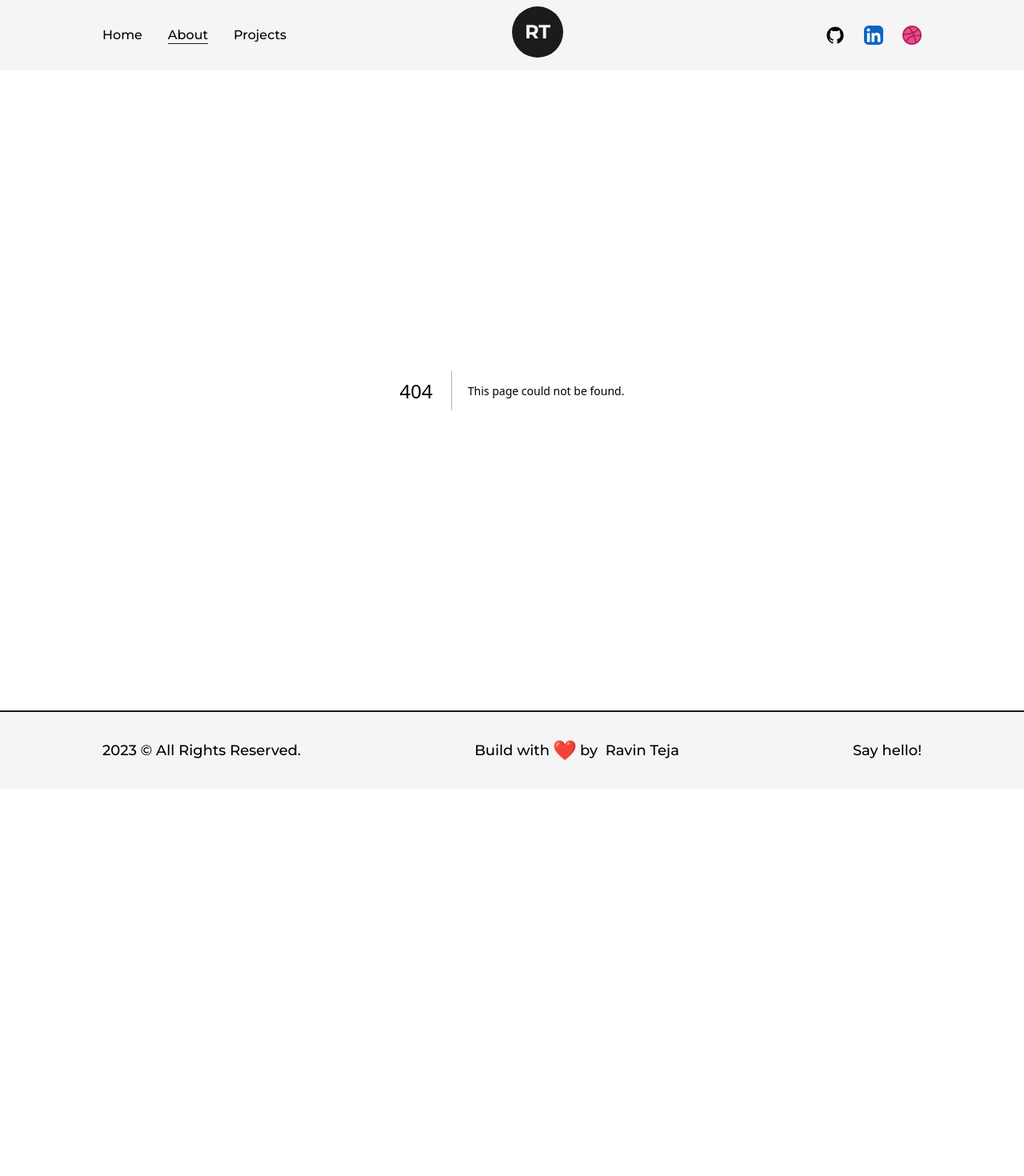
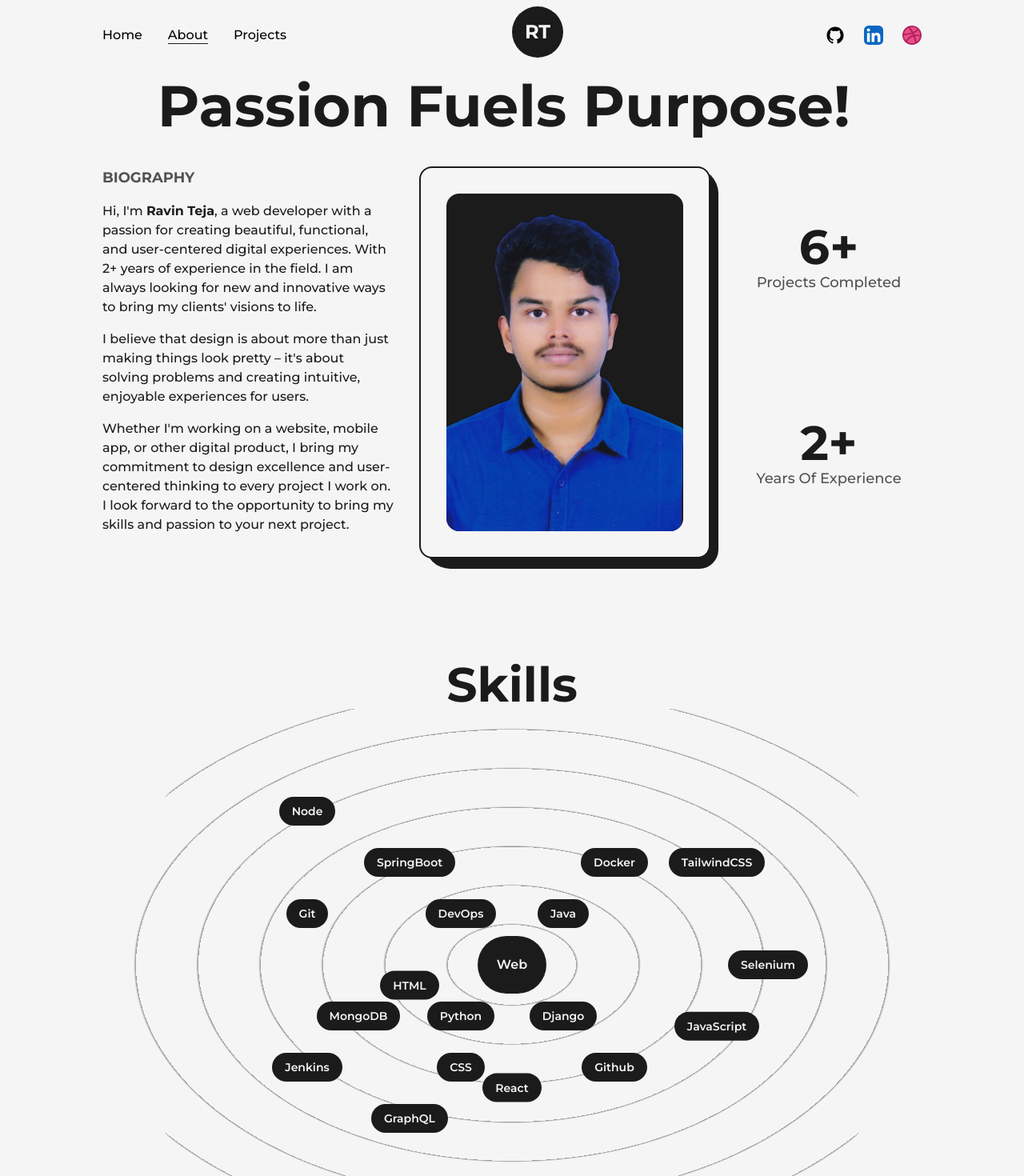
Before and after one commit to RAVINTEJA/portfolio, a Next.js app: page /about in a window 1280 px wide. Before the commit this address had no page. Shown: the top 1470 px of the page at 80% size. Before the commit the page ends 986 px from the top, so only its background shows below. Built offline with nearby package versions, Linux system fonts and the light colour scheme.

Commit message:
Created Good about page and also created skills compenets

```diff
--- a/src/components/AnimatedText.js
+++ b/src/components/AnimatedText.js
@@ -35,7 +35,8 @@ const AnimatedText = ({ text, className }) => {
     overflow-hidden"
     >
       <motion.h1
-        className={`inline-block w-full text-dark font-bold capitalize text-8xl ${className}`}
+        className={`inline-block text-dark dark:text-light
+        font-bold w-full capitalize  mb-16 ${className}`}
         variants={quote}
         initial="initial"
         animate="animate"
--- /dev/null
+++ b/src/components/Card.js
@@ -0,0 +1,12 @@
+import React from "react";
+
+const Card = ({children,className}) => {
+  return (
+    <div class={`relative h-max rounded-2xl border-2 border-solid border-dark  bg-light p-8 dark:border-light dark:bg-dark ${className}`}>
+      <div class="absolute  top-0 -right-3 -z-10 h-[103%] w-[102%]  rounded-[2rem] rounded-br-3xl  bg-dark dark:bg-light  "></div>
+      {children}
+    </div>
+  );
+};
+
+export default Card;
--- /dev/null
+++ b/src/components/Skills.js
@@ -0,0 +1,67 @@
+import React from "react";
+import { motion } from "framer-motion";
+
+const Skill = ({ name, x, y }) => {
+  return (
+    <motion.div
+      className="cursor-pointer w-max origin-center absolute  font-semibold bg-dark text-light py-3 px-6 rounded-full dark:bg-light dark:text-dark lg:py-2 lg:px-4 md:text-sm md:py-1.5 md:px-3  xs:bg-transparent xs:dark:bg-transparent xs:text-dark xs:dark:text-light xs:font-bold "
+      whileHover={{ scale: 1.05 }}
+      initial={{ x:0, y:0 }}
+      animate={{ x: x, y: y }}
+      transition={{ duration: 1.5}}
+    >
+      {name}
+    </motion.div>
+  );
+};
+
+
+const skillsList = [
+    { name: "HTML", x: "-10vw", y: "2vw" },
+    { name: "CSS", x: "-5vw", y: "10vw" },
+    { name: "JavaScript", x: "20vw", y: "6vw" },
+    { name: "React", x: "0vw", y: "12vw" },
+    { name: "Node", x: "-20vw", y: "-15vw" },
+    { name: "MongoDB", x: "-15vw", y: "5vw" },
+    { name: "Git", x: "-20vw", y: "-5vw" },
+    { name: "Python", x: "-5vw", y: "5vw" },
+    { name: "Github", x: "10vw", y: "10vw" },
+    { name: "TailwindCSS", x: "20vw", y: "-10vw" },
+    { name: "Java", x: "5vw", y: "-5vw" },
+    { name: "SpringBoot", x: "-10vw", y: "-10vw" },
+    { name: "Jenkins", x: "-20vw", y: "10vw" },
+    { name: "DevOps", x: "-5vw", y: "-5vw" },
+    { name: "Docker", x: "10vw", y: "-10vw" },
+    { name: "Selenium", x: "25vw", y: "0vw" },
+    { name: "Django", x: "5vw", y: "5vw" },
+    { name: "GraphQL", x: "-10vw", y: "15vw" },
+    ];
+
+
+
+const Skills = () => {
+  return (
+    <>
+      <h2 class="font-bold text-8xl mt-64 w-full text-center md:text-6xl md:mt-32">
+        Skills
+      </h2>
+      <div className="w-full h-[100vh] relative bg-circularLight dark:bg-circularDark  flex items-center justify-center  mb-64 md:mb-32 rounded-full lg:bg-circularLightLg lg:dark:bg-circularDarkLg md:bg-circularLightMd md:dark:bg-circularDarkMd  sm:bg-circularLightSm sm:dark:bg-circularDarkSm lg:h-[80vh] sm:h-[60vh] xs:h-[50vh]  ">
+        <motion.div
+          className="cursor-pointer flex rounded-full font-semibold bg-dark text-light p-8 shadow-dark dark:bg-light dark:text-dark lg:p-6 md:p-4 xs:text-xs xs:p-2 "
+          whileHover={{ scale: 1.05 }}
+        >
+          Web
+        </motion.div>
+        {
+            skillsList.map((skill) => (
+                <Skill name={skill.name} x={skill.x} y={skill.y} />
+            ))
+        }
+
+
+      </div>
+    </>
+  );
+};
+
+export default Skills;
--- /dev/null
+++ b/src/pages/about.js
@@ -0,0 +1,88 @@
+import React from "react";
+// import Layout
+import Layout from "@/components/Layout";
+import Head from "next/head";
+import AnimatedText from "@/components/AnimatedText";
+import Image from "next/image";
+//import RavinTeja.png
+import RavinTeja from "../../public/images/RavinTeja.png";
+import Card from "@/components/Card";
+import Skills from "@/components/Skills";
+
+const About = () => {
+  return (
+    <>
+      <Head>
+        <title>Ravin Teja | About Page</title>
+        <meta name="description" content="Generated by create next app" />
+      </Head>
+      <main className="flex items-center text-dark bg-light w-full min-h-screen">
+        <Layout className="pt-16 p-8 lg:p-32 lg:pt-0">
+          <AnimatedText
+            text="Passion Fuels Purpose!"
+            className="text-4xl sm:!text-6xl  sm:mb-8 xl:text-6xl lg:!text-7xl !leading-tight "
+          />
+          <div className="grid w-full grid-cols-8 gap-16 sm:gap-8">
+            <div className="col-span-8 md:col-span-4 xl:col-span-3 flex flex-col items-start justify-start">
+              <h2 className="mb-4 text-lg font-bold uppercase text-dark/75 dark:text-light/75">
+                BIOGRAPHY
+              </h2>
+              <p className="font-medium ">
+                Hi, I'm <strong>Ravin Teja</strong>, a web developer with a
+                passion for creating beautiful, functional, and user-centered
+                digital experiences. With 2+ years of experience in the field. I
+                am always looking for new and innovative ways to bring my
+                clients' visions to life.
+              </p>
+              <p className="my-4 font-medium">
+                I believe that design is about more than just making things look
+                pretty – it's about solving problems and creating intuitive,
+                enjoyable experiences for users.
+              </p>
+              <p className="font-medium">
+                Whether I'm working on a website, mobile app, or other digital
+                product, I bring my commitment to design excellence and
+                user-centered thinking to every project I work on. I look
+                forward to the opportunity to bring my skills and passion to
+                your next project.
+              </p>
+            </div>
+            <Card
+              className={
+                "col-span-8 md:col-span-4 xl:col-span-3 -order-1 md:order-none"
+              }
+            >
+              <Image
+                alt="Ravin Teja"
+                className="h-auto w-full rounded-2xl bg-dark"
+                // sizes="(max-width: 768px) 100vw, (max-width: 1200px) 50vw, 33vw"
+                src={RavinTeja}
+              />
+            </Card>
+            <div className="col-span-8  xl:col-span-2 flex xl:flex-col  xl:items-center items-end justify-around">
+              <div className="flex flex-col items-end justify-center xl:items-center">
+                <span className="inline-block text-7xl font-bold md:text-6xl sm:text-5xl xs:text-4xl">
+                  <span>6</span>+
+                </span>
+                <h2 className="mb-4 text-xl font-medium capitalize text-dark/75 dark:text-light/75  xl:text-center md:text-lg sm:text-base xs:text-sm">
+                  projects completed
+                </h2>
+              </div>
+              <div className="flex flex-col items-end justify-center xl:items-center">
+                <span className="inline-block text-7xl font-bold md:text-6xl sm:text-5xl xs:text-4xl">
+                  <span>2</span>+
+                </span>
+                <h2 className="mb-4 text-xl font-medium capitalize text-dark/75 dark:text-light/75  xl:text-center md:text-lg sm:text-base xs:text-sm">
+                  Years of experience
+                </h2>
+              </div>
+            </div>
+          </div>
+          <Skills/>
+        </Layout>
+      </main>{" "}
+    </>
+  );
+};
+
+export default About;
--- a/tailwind.config.js
+++ b/tailwind.config.js
@@ -20,8 +20,26 @@ module.exports = {
       },
       animation: {
         "spin-slow": "spin 10s linear infinite",
-      }
+      },
+      backgroundImage: {
+        circularLight:
+          "repeating-radial-gradient(rgba(0,0,0,0.4) 2px, #f5f5f5 5px, #f5f5f5 100px)",
+        circularLightSm:
+          "repeating-radial-gradient(rgba(0,0,0,.4) 2px,#f5f5f5 5px,#f5f5f5 40px)",
+        circularLightMd:
+        "repeating-radial-gradient(rgba(0,0,0,.4) 2px,#f5f5f5 5px,#f5f5f5 60px)",
+        circularLightLg:
+        "repeating-radial-gradient(rgba(0,0,0,.4) 2px,#f5f5f5 5px,#f5f5f5 80px)",
+        circularDark:
+          "repeating-radial-gradient(hsla(0,0%,100%,.5) 2px, #1b1b1b 5px, #1b1b1b 100px)",
+        circularDarkSm:
+          "repeating-radial-gradient(hsla(0,0%,100%,.5) 2px, #1b1b1b 5px, #1b1b1b 40px)",
+        circularDarkMd:
+          "repeating-radial-gradient(hsla(0,0%,100%,.5) 2px, #1b1b1b 5px, #1b1b1b 60px)",
+        circularDarkLg:
+          "repeating-radial-gradient(hsla(0,0%,100%,.5) 2px, #1b1b1b 5px, #1b1b1b 80px)",
+      },
+      plugins: [],
     },
-    plugins: [],
   },
 };
```
Also changed, not shown: public/images/RavinTeja.png (added).
